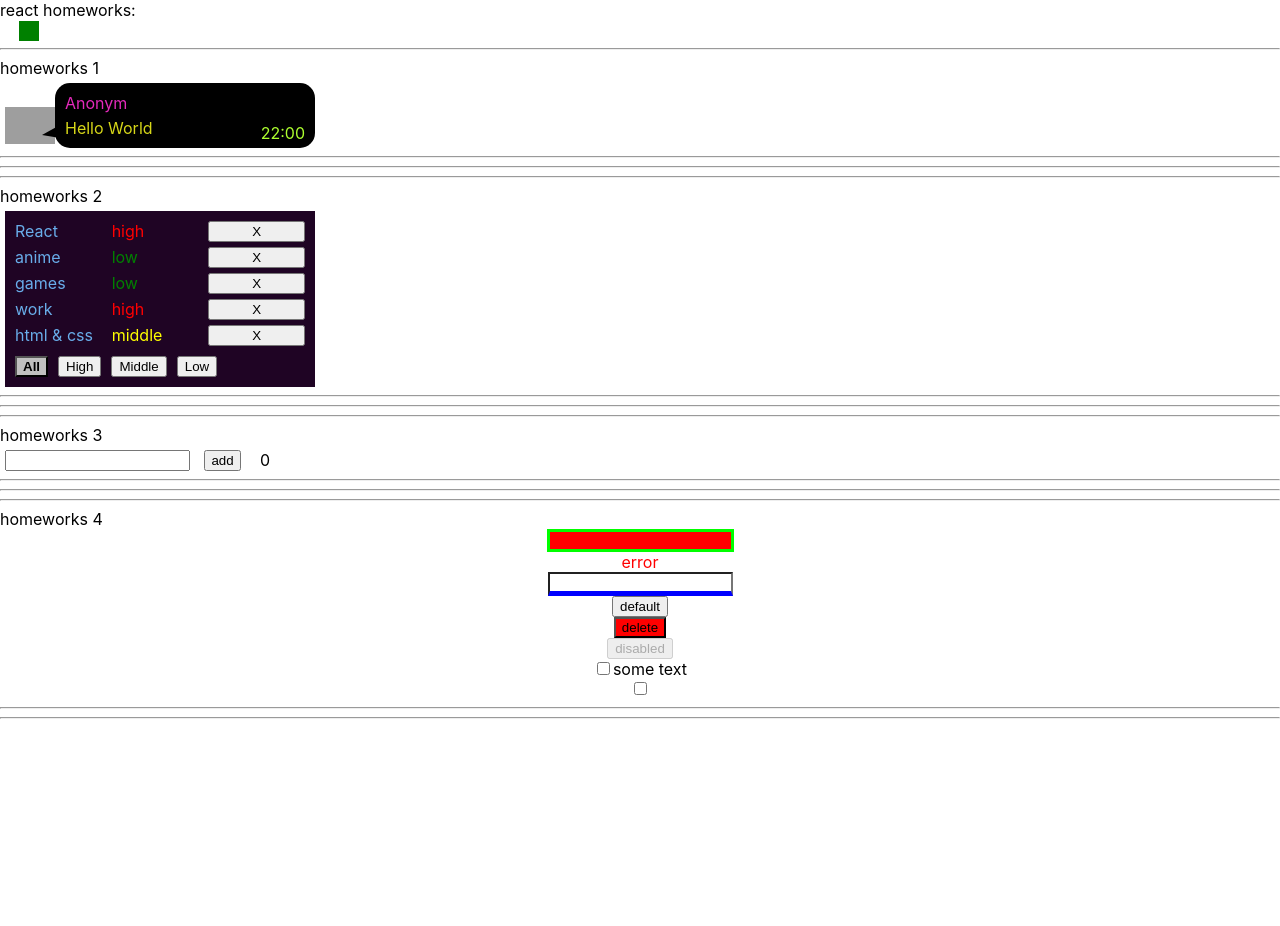
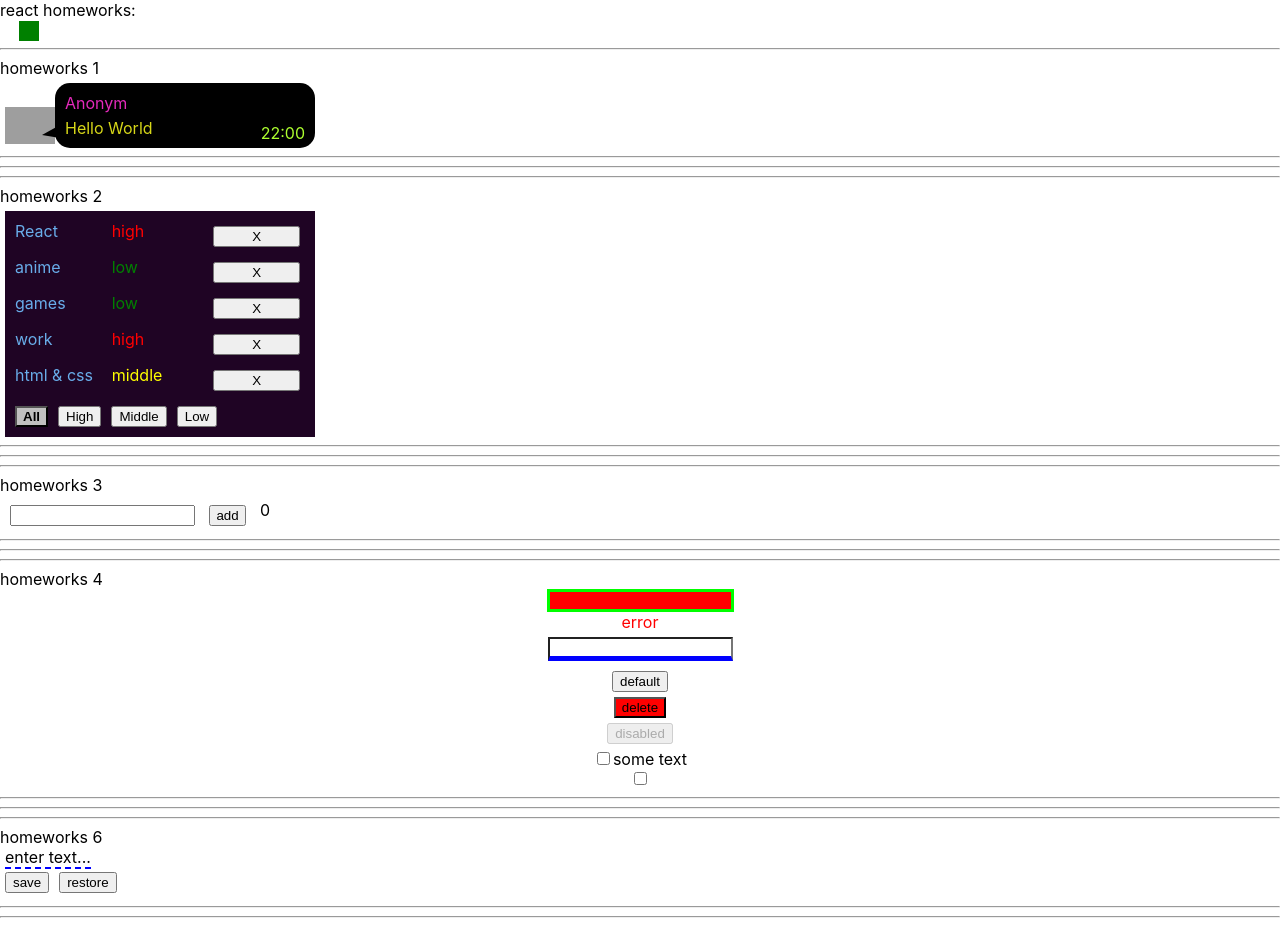
Before and after one commit to ArkadyPol/my-homework, a React (Create React App) app: page /#/pre-junior in a window 1280 px wide. Before the commit the page ends 800 px from the top, so only its background shows below. Built offline with nearby package versions, Linux system fonts and the light colour scheme; grey boxes are pictures that could not be loaded.

Commit message:
home task 6

```diff
--- a/src/p2-homeworks/h4/common/c1-SuperInputText/SuperInputText.module.css
+++ b/src/p2-homeworks/h4/common/c1-SuperInputText/SuperInputText.module.css
@@ -1,5 +1,5 @@
 .superInput {
-
+    margin: 5px;
 }
 
 .errorInput {
--- a/src/p2-homeworks/h4/common/c2-SuperButton/SuperButton.module.css
+++ b/src/p2-homeworks/h4/common/c2-SuperButton/SuperButton.module.css
@@ -1,7 +1,9 @@
 .default {
-
+    margin: 5px;
+    cursor: pointer;
 }
 
 .red {
     background: red;
+    cursor: pointer;
 }
--- a/src/p2-homeworks/h5/pages/PreJunior.tsx
+++ b/src/p2-homeworks/h5/pages/PreJunior.tsx
@@ -3,6 +3,7 @@ import HW1 from '../../h1/HW1'
 import HW2 from '../../h2/HW2'
 import HW3 from '../../h3/HW3'
 import HW4 from '../../h4/HW4'
+import HW6 from '../../h6/HW6';
 
 function PreJunior() {
   return (
@@ -11,7 +12,7 @@ function PreJunior() {
         <HW2/>
         <HW3/>
         <HW4/>
-        {/*<HW6/>*/}
+        <HW6/>
 
       </div>
   )
--- a/src/p2-homeworks/h6/HW6.tsx
+++ b/src/p2-homeworks/h6/HW6.tsx
@@ -10,7 +10,7 @@ function HW6() {
     saveState<string>('editable-span-value', value)
   }
   const restore = () => {
-        // setValue()
+    setValue(restoreState<string>('editable-span-value', value))
   }
 
   return (
--- /dev/null
+++ b/src/p2-homeworks/h6/common/c4-SuperEditableSpan/SuperEditableSpan.module.css
@@ -0,0 +1,5 @@
+.superSpan {
+    border-bottom: 2px dashed blue;
+    margin: 5px;
+    cursor: pointer;
+}
--- a/src/p2-homeworks/h6/common/c4-SuperEditableSpan/SuperEditableSpan.tsx
+++ b/src/p2-homeworks/h6/common/c4-SuperEditableSpan/SuperEditableSpan.tsx
@@ -1,5 +1,6 @@
 import React, {DetailedHTMLProps, InputHTMLAttributes, HTMLAttributes, useState} from 'react'
 import SuperInputText from '../../../h4/common/c1-SuperInputText/SuperInputText'
+import s from './SuperEditableSpan.module.css'
 
 // тип пропсов обычного инпута
 type DefaultInputPropsType = DetailedHTMLProps<InputHTMLAttributes<HTMLInputElement>, HTMLInputElement>
@@ -31,22 +32,22 @@ const SuperEditableSpan: React.FC<SuperEditableSpanType> = (
   const {children, onDoubleClick, className, ...restSpanProps} = spanProps || {}
 
   const onEnterCallback = () => {
-        // setEditMode() // выключить editMode при нажатии Enter
+    setEditMode(false) // выключить editMode при нажатии Enter
 
     onEnter && onEnter()
   }
   const onBlurCallback = (e: React.FocusEvent<HTMLInputElement>) => {
-        // setEditMode() // выключить editMode при нажатии за пределами инпута
+    setEditMode(false) // выключить editMode при нажатии за пределами инпута
 
     onBlur && onBlur(e)
   }
   const onDoubleClickCallBack = (e: React.MouseEvent<HTMLSpanElement, MouseEvent>) => {
-        // setEditMode() // включить editMode при двойном клике
+    setEditMode(true) // включить editMode при двойном клике
 
     onDoubleClick && onDoubleClick(e)
   }
 
-    const spanClassName = `${'сделать красивый стиль для спана'} ${className}`
+  const spanClassName = `${s.superSpan} ${className}`
 
   return (
       <>
--- a/src/p2-homeworks/h6/localStorage/localStorage.ts
+++ b/src/p2-homeworks/h6/localStorage/localStorage.ts
@@ -24,4 +24,4 @@ type StateType = {
 saveState<StateType>('test', {x: 'A', y: 1})
 
 // получем в переменную state объект из ячейки 'test' или дэфолтный объект если ячейка пуста
-const state: StateType = restoreState<StateType>('test', {x: '', y: 0})
+// const state: StateType = restoreState<StateType>('test', {x: '', y: 0})
```
Lines whose indentation alone changed are shown as unchanged.
